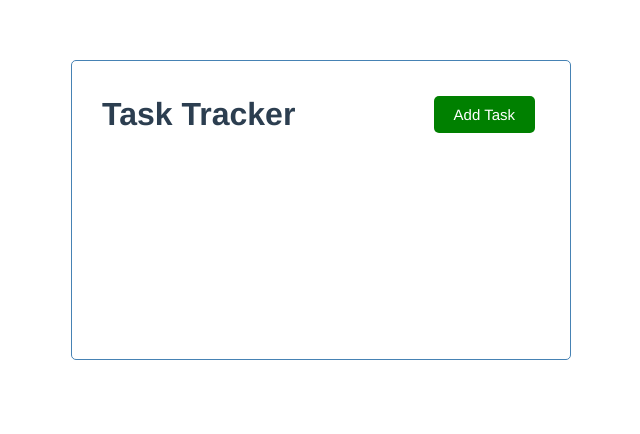
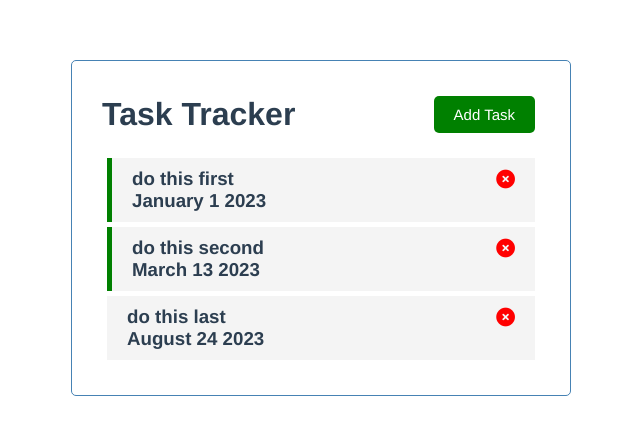
Before and after one commit to Brece/vue-task-manager, a Vue app: page / in a window 1280 px wide. Shown: the top 434 px of the page, without its empty margins (319-959 px from the left). Built offline with nearby package versions, Linux system fonts and the light colour scheme.

Commit message:
adds event listeners for deleting and toggling reminder status

```diff
--- a/public/index.html
+++ b/public/index.html
@@ -5,6 +5,7 @@
     <meta http-equiv="X-UA-Compatible" content="IE=edge">
     <meta name="viewport" content="width=device-width,initial-scale=1.0">
     <link rel="icon" href="<%= BASE_URL %>favicon.ico">
+    <link rel="stylesheet" href="https://cdnjs.cloudflare.com/ajax/libs/font-awesome/6.2.0/css/all.min.css" integrity="sha512-xh6O/CkQoPOWDdYTDqeRdPCVd1SpvCA9XXcUnZS2FmJNp1coAFzvtCN9BmamE+4aHK8yyUHUSCcJHgXloTyT2A==" crossorigin="anonymous" referrerpolicy="no-referrer" />
     <title><%= htmlWebpackPlugin.options.title %></title>
   </head>
   <body>
--- a/src/App.vue
+++ b/src/App.vue
@@ -1,16 +1,56 @@
 <template>
 	<div class="container">
 		<Header title="Task Tracker" />
+		<Tasks :tasks="tasks" @delete-task="deleteTask" @toggle-reminder="toggleReminder" />
 	</div>
 </template>
 
 <script>
 	import Header from './components/Header.vue';
+	import Tasks from './components/Tasks.vue';
 
 	export default {
 		name: 'App',
 		components: {
 			Header,
+			Tasks
+		},
+		data() {
+			return {
+				tasks: [],
+			}
+		},
+		methods: {
+			deleteTask(id) {
+				if(confirm('Are you sure?')) {
+					this.tasks = this.tasks.filter((task) => task.id !== id );
+				}
+			},
+			toggleReminder(id) {
+				this.tasks = this.tasks.map((task) => task.id === id ? {...task, reminder: !task.reminder } : task );
+			}
+		},
+		created() {
+			this.tasks = [
+				{
+					id: 1,
+					text: 'do this first',
+					day: 'January 1 2023',
+					reminder: true
+				},
+				{
+					id: 2,
+					text: 'do this second',
+					day: 'March 13 2023',
+					reminder: true
+				},
+				{
+					id: 3,
+					text: 'do this last',
+					day: 'August 24 2023',
+					reminder: false
+				}
+			]
 		}
 	}
 </script>
--- /dev/null
+++ b/src/components/Task.vue
@@ -0,0 +1,47 @@
+<template>
+    <div @:dblclick="$emit('toggle-reminder', task.id)" :class="[ task.reminder ? 'reminder' : '' , 'task']">
+        <h3>
+            {{ task.text }}
+            <i @click="onDelete(task.id)" class="fa-solid fa-circle-xmark"></i>
+        </h3>
+        <h3>{{ task.day }}</h3>
+    </div>
+</template>
+
+<script>
+    export default {
+        name: 'TaskComponent',
+        props: {
+            task: Object
+        },
+        methods: {
+            onDelete(id) {
+                this.$emit('delete-task', id);
+            }
+        },
+        emits: ['toggle-reminder']
+    }
+</script>
+
+<style scoped>
+    .task {
+        background: #f4f4f4;
+        margin: 5px;
+        padding: 10px 20px;
+        cursor: pointer;
+    }
+
+    .task.reminder {
+        border-left: 5px solid green;
+    }
+
+    .task h3 {
+        display: flex;
+        justify-content: space-between;
+        align-items: center;
+    }
+
+    .task i {
+        color: red;
+    }
+</style>
--- /dev/null
+++ b/src/components/Tasks.vue
@@ -0,0 +1,19 @@
+<template>
+    <div :key="task.id" v-for="task in tasks">
+        <Task :task="task" @delete-task="$emit('delete-task', task.id)" @toggle-reminder="$emit('toggle-reminder', task.id)" />
+    </div>
+</template>
+
+<script>
+    import Task from './Task.vue';
+    export default {
+        name: 'TasksComponent',
+        props: {
+            tasks: Array
+        },
+        components: {
+            Task
+        },
+		emits: ['delete-task', 'toggle-reminder']
+    }
+</script>
```
